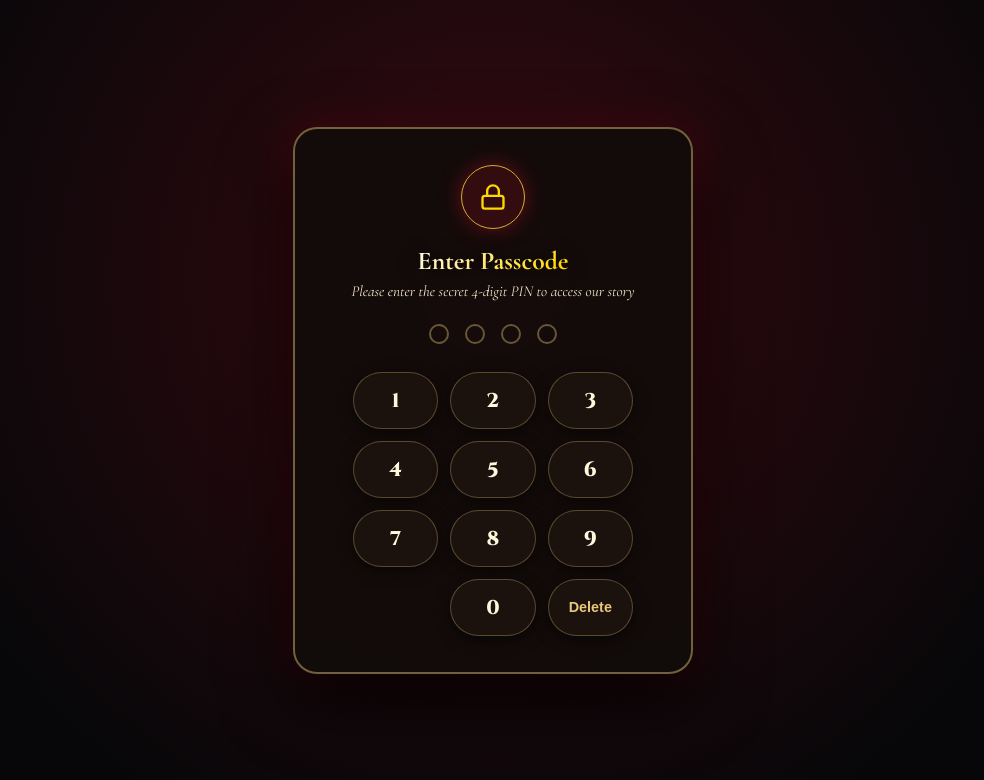
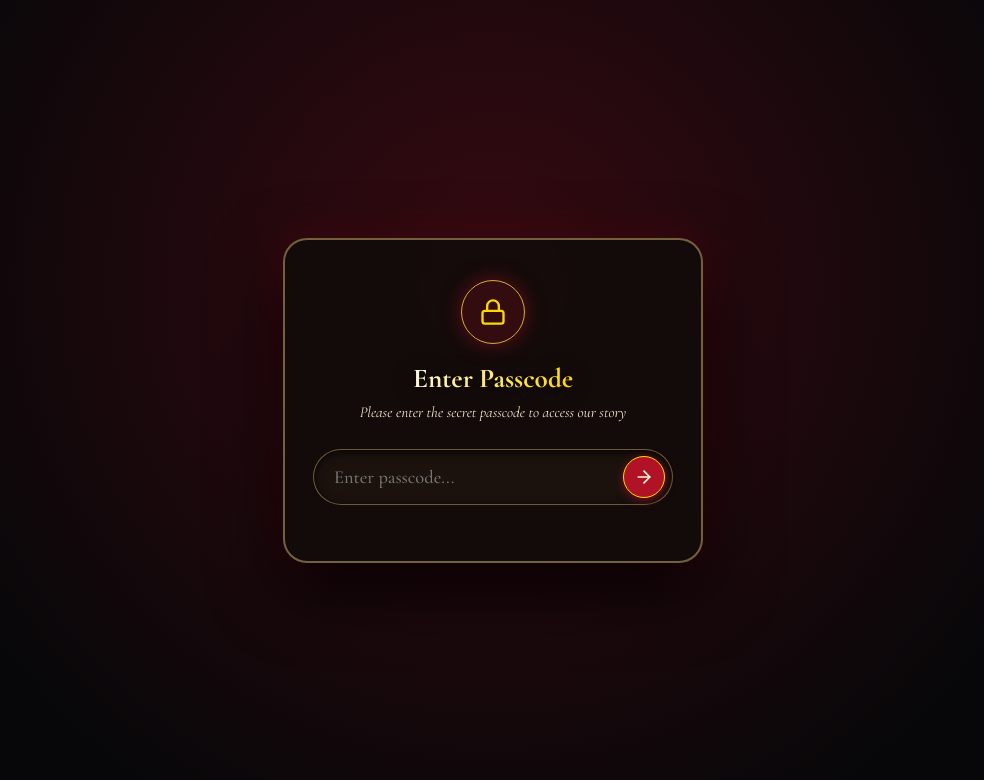
Before and after one commit to Kbhajantri/divyakiran, a React (Vite) app: page / in a window 1280 px wide. Shown: the top 780 px of the page, without its empty margins (147-1131 px from the left). Built offline with nearby package versions, Linux system fonts and the light colour scheme; a web font is replaced by a local one.

Commit message:
Update passcode to Divyz case-insensitive with native device keyboard support

```diff
--- a/src/components/PinLockScreen.jsx
+++ b/src/components/PinLockScreen.jsx
@@ -1,62 +1,42 @@
 import React, { useState, useEffect, useRef } from 'react';
-import { Lock, KeyRound, Heart } from 'lucide-react';
+import { Lock, KeyRound, ArrowRight } from 'lucide-react';
 
 export default function PinLockScreen({ onUnlock }) {
-  const [pin, setPin] = useState('');
+  const [passcode, setPasscode] = useState('');
   const [error, setError] = useState(false);
   const [shake, setShake] = useState(false);
   const inputRef = useRef(null);
 
   useEffect(() => {
-    // Auto-focus input on render
+    // Auto-focus input on render to open native device keyboard
     if (inputRef.current) {
       inputRef.current.focus();
     }
   }, []);
 
-  const handlePinChange = (e) => {
-    const val = e.target.value.replace(/\D/g, '').slice(0, 4);
-    setPin(val);
+  const handleInputChange = (e) => {
+    const val = e.target.value;
+    setPasscode(val);
     setError(false);
 
-    if (val.length === 4) {
-      if (val === '1234') {
-        onUnlock();
-      } else {
-        setError(true);
-        setShake(true);
-        setTimeout(() => {
-          setPin('');
-          setShake(false);
-        }, 500);
-      }
+    // Case-insensitive passcode check: 'divyz', 'Divyz', 'DIVYZ', etc.
+    if (val.trim().toLowerCase() === 'divyz') {
+      onUnlock();
     }
   };
 
-  const handleKeyPress = (num) => {
-    if (pin.length < 4) {
-      const newPin = pin + num;
-      setPin(newPin);
-      setError(false);
-
-      if (newPin.length === 4) {
-        if (newPin === '1234') {
-          onUnlock();
-        } else {
-          setError(true);
-          setShake(true);
-          setTimeout(() => {
-            setPin('');
-            setShake(false);
-          }, 500);
-        }
-      }
+  const handleSubmit = (e) => {
+    e.preventDefault();
+    if (passcode.trim().toLowerCase() === 'divyz') {
+      onUnlock();
+    } else {
+      setError(true);
+      setShake(true);
+      setTimeout(() => {
+        setPasscode('');
+        setShake(false);
+      }, 500);
     }
-  };
-
-  const handleBackspace = () => {
-    setPin((prev) => prev.slice(0, -1));
-    setError(false);
   };
 
   return (
@@ -70,34 +50,16 @@ export default function PinLockScreen({ onUnlock }) {
       flexDirection: 'column',
       alignItems: 'center',
       justifyContent: 'center',
-      padding: '20px',
-      userSelect: 'none'
+      padding: '20px'
     }}>
-      {/* Hidden native input for mobile virtual keyboard */}
-      <input
-        ref={inputRef}
-        type="password"
-        pattern="[0-9]*"
-        inputMode="numeric"
-        value={pin}
-        onChange={handlePinChange}
-        style={{
-          position: 'absolute',
-          opacity: 0,
-          pointerEvents: 'none',
-          width: '1px',
-          height: '1px'
-        }}
-      />
-
       {/* Main Lock Card */}
       <div style={{
         width: '100%',
-        maxWidth: '400px',
+        maxWidth: '420px',
         backgroundColor: 'rgba(18, 12, 10, 0.92)',
         border: '2px solid rgba(232, 199, 122, 0.45)',
         borderRadius: '24px',
-        padding: '36px 28px',
+        padding: '40px 28px',
         boxShadow: '0 25px 70px rgba(0,0,0,0.95), 0 0 40px rgba(177,18,38,0.3)',
         backdropFilter: 'blur(16px)',
         textAlign: 'center',
@@ -114,130 +76,86 @@ export default function PinLockScreen({ onUnlock }) {
           borderRadius: '50%',
           backgroundColor: 'rgba(177, 18, 38, 0.2)',
           border: '1.5px solid #D4AF37',
-          marginBottom: '16px',
+          marginBottom: '18px',
           boxShadow: '0 0 20px rgba(177, 18, 38, 0.5)'
         }}>
           <Lock size={28} color="#FFD700" />
         </div>
 
-        <h2 className="font-cinzel gold-text" style={{ fontSize: '1.6rem', fontWeight: '700', marginBottom: '6px' }}>
+        <h2 className="font-cinzel gold-text" style={{ fontSize: '1.7rem', fontWeight: '700', marginBottom: '8px' }}>
           Enter Passcode
         </h2>
 
-        <p className="font-serif" style={{ color: '#F5E5C9', fontSize: '0.95rem', fontStyle: 'italic', marginBottom: '24px' }}>
-          Please enter the secret 4-digit PIN to access our story
+        <p className="font-serif" style={{ color: '#F5E5C9', fontSize: '0.95rem', fontStyle: 'italic', marginBottom: '28px' }}>
+          Please enter the secret passcode to access our story
         </p>
 
-        {/* 4 PIN Dots */}
-        <div
-          onClick={() => inputRef.current && inputRef.current.focus()}
-          style={{
+        {/* Text Input Form using native device keyboard */}
+        <form onSubmit={handleSubmit} style={{ width: '100%' }}>
+          <div style={{
+            position: 'relative',
             display: 'flex',
-            justifyContent: 'center',
-            gap: '16px',
-            marginBottom: '28px',
-            cursor: 'pointer'
-          }}
-        >
-          {[0, 1, 2, 3].map((idx) => {
-            const isFilled = pin.length > idx;
-            return (
-              <div
-                key={idx}
-                style={{
-                  width: '20px',
-                  height: '20px',
-                  borderRadius: '50%',
-                  border: error ? '2px solid #FF4D4D' : (isFilled ? '2px solid #FFD700' : '2px solid rgba(232, 199, 122, 0.4)'),
-                  backgroundColor: error ? '#FF4D4D' : (isFilled ? '#B11226' : 'transparent'),
-                  boxShadow: isFilled ? '0 0 15px rgba(255, 215, 0, 0.8)' : 'none',
-                  transition: 'all 0.2s ease'
-                }}
-              />
-            );
-          })}
-        </div>
-
-        {/* Error message if PIN is wrong */}
-        {error && (
-          <p style={{ color: '#FF4D4D', fontSize: '0.85rem', fontWeight: '600', marginBottom: '16px', fontFamily: "'Cormorant Garamond', serif" }}>
-            Incorrect Passcode. Please try again ♡
-          </p>
-        )}
-
-        {/* On-screen Keypad */}
-        <div style={{
-          display: 'grid',
-          gridTemplateColumns: 'repeat(3, 1fr)',
-          gap: '12px',
-          maxWidth: '280px',
-          margin: '0 auto'
-        }}>
-          {['1', '2', '3', '4', '5', '6', '7', '8', '9'].map((num) => (
-            <button
-              key={num}
-              onClick={() => handleKeyPress(num)}
+            alignItems: 'center',
+            marginBottom: '16px'
+          }}>
+            <input
+              ref={inputRef}
+              type="text"
+              value={passcode}
+              onChange={handleInputChange}
+              placeholder="Enter passcode..."
+              autoCapitalize="none"
+              autoComplete="off"
+              autoCorrect="off"
+              spellCheck="false"
               style={{
-                padding: '14px',
-                fontSize: '1.25rem',
-                fontWeight: '700',
-                fontFamily: "'Cinzel', serif",
+                width: '100%',
+                padding: '16px 54px 16px 20px',
+                fontSize: '1.15rem',
+                fontFamily: "'Cormorant Garamond', serif",
                 color: '#FFF8DC',
                 backgroundColor: 'rgba(30, 20, 16, 0.85)',
-                border: '1px solid rgba(232, 199, 122, 0.3)',
+                border: error ? '2px solid #FF4D4D' : '1.5px solid rgba(232, 199, 122, 0.4)',
                 borderRadius: '50px',
+                outline: 'none',
+                boxShadow: error ? '0 0 15px rgba(255,77,77,0.5)' : 'inset 0 2px 10px rgba(0,0,0,0.8)',
+                transition: 'all 0.2s ease'
+              }}
+            />
+
+            <button
+              type="submit"
+              style={{
+                position: 'absolute',
+                right: '8px',
+                top: '50%',
+                transform: 'translateY(-50%)',
+                width: '42px',
+                height: '42px',
+                borderRadius: '50%',
+                backgroundColor: '#B11226',
+                border: '1px solid #FFD700',
+                color: '#FFF8DC',
+                display: 'flex',
+                alignItems: 'center',
+                justifyContent: 'center',
                 cursor: 'pointer',
-                boxShadow: '0 4px 15px rgba(0,0,0,0.5)',
-                transition: 'all 0.15s ease',
-                touchAction: 'manipulation'
+                boxShadow: '0 2px 10px rgba(177,18,38,0.6)',
+                transition: 'all 0.2s ease'
               }}
-              onMouseDown={(e) => e.currentTarget.style.transform = 'scale(0.94)'}
-              onMouseUp={(e) => e.currentTarget.style.transform = 'scale(1)'}
+              title="Unlock Story"
             >
-              {num}
+              <ArrowRight size={20} />
             </button>
-          ))}
-          <div />
-          <button
-            onClick={() => handleKeyPress('0')}
-            style={{
-              padding: '14px',
-              fontSize: '1.25rem',
-              fontWeight: '700',
-              fontFamily: "'Cinzel', serif",
-              color: '#FFF8DC',
-              backgroundColor: 'rgba(30, 20, 16, 0.85)',
-              border: '1px solid rgba(232, 199, 122, 0.3)',
-              borderRadius: '50px',
-              cursor: 'pointer',
-              boxShadow: '0 4px 15px rgba(0,0,0,0.5)',
-              transition: 'all 0.15s ease',
-              touchAction: 'manipulation'
-            }}
-            onMouseDown={(e) => e.currentTarget.style.transform = 'scale(0.94)'}
-            onMouseUp={(e) => e.currentTarget.style.transform = 'scale(1)'}
-          >
-            0
-          </button>
-          <button
-            onClick={handleBackspace}
-            style={{
-              padding: '14px',
-              fontSize: '0.9rem',
-              fontWeight: '600',
-              color: '#E8C77A',
-              backgroundColor: 'rgba(30, 20, 16, 0.85)',
-              border: '1px solid rgba(232, 199, 122, 0.3)',
-              borderRadius: '50px',
-              cursor: 'pointer',
-              boxShadow: '0 4px 15px rgba(0,0,0,0.5)',
-              transition: 'all 0.15s ease',
-              touchAction: 'manipulation'
-            }}
-          >
-            Delete
-          </button>
-        </div>
+          </div>
+
+          {/* Error Message */}
+          {error && (
+            <p style={{ color: '#FF4D4D', fontSize: '0.88rem', fontWeight: '600', marginTop: '6px', fontFamily: "'Cormorant Garamond', serif" }}>
+              Incorrect Passcode. Please try again ♡
+            </p>
+          )}
+        </form>
       </div>
     </div>
   );
```
